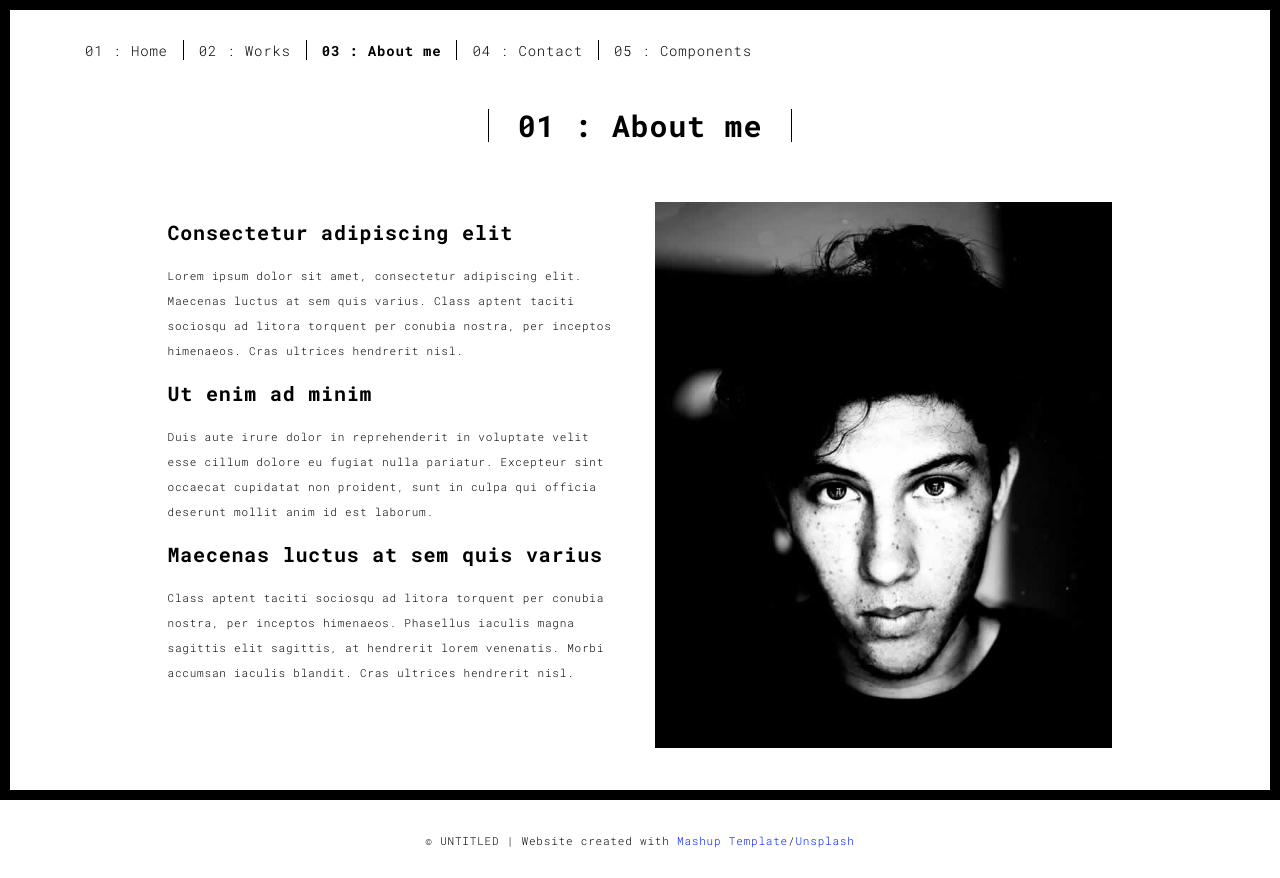
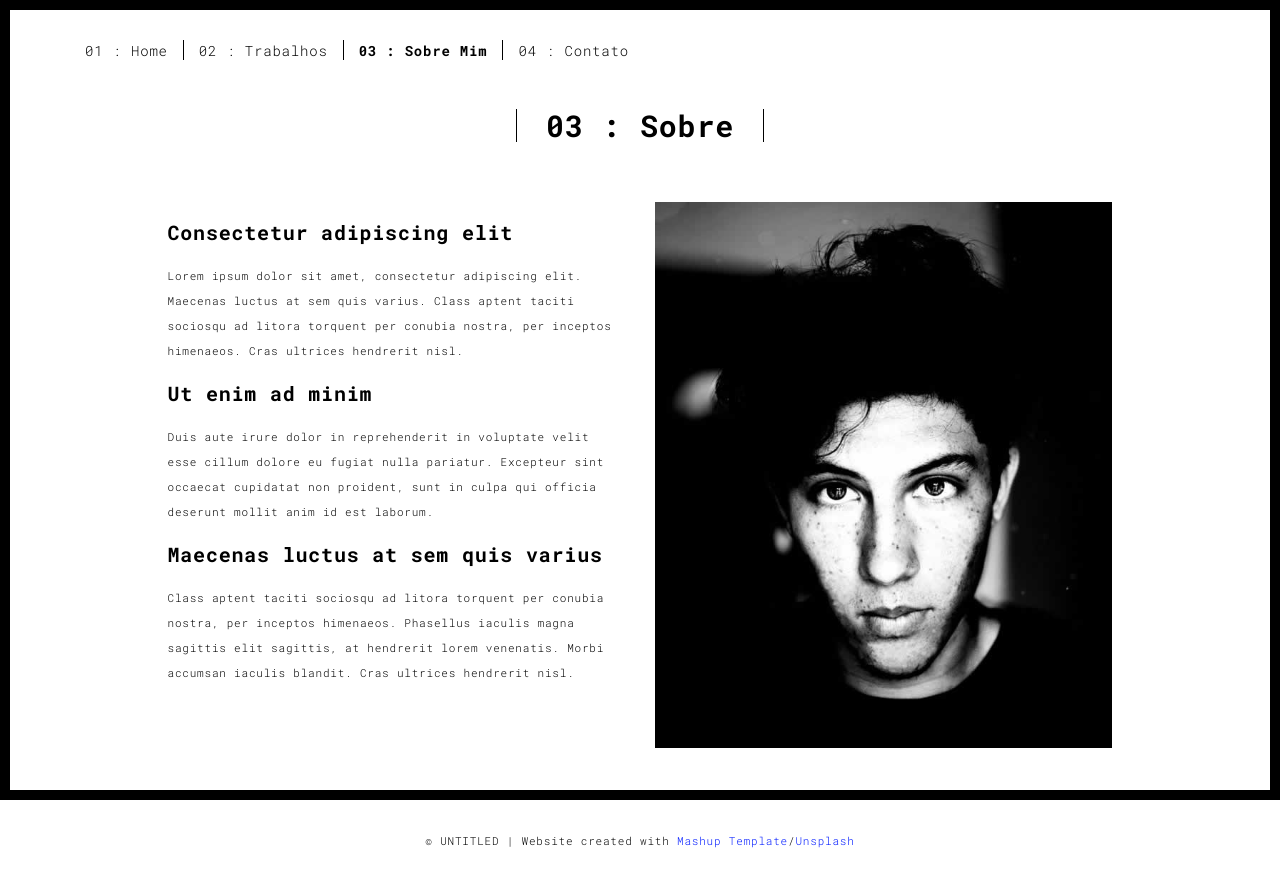
Before and after one commit to smcco94/smcco94.github.io, a plain HTML site: page about.html in a window 1280 px wide. Drawn offline with Linux system fonts and the light colour scheme.

Commit message:
Add files via upload

```diff
--- a/about.html
+++ b/about.html
@@ -15,7 +15,7 @@
   <link rel="apple-touch-icon" sizes="180x180" href="./assets/apple-icon-180x180.png">
   <link href="./assets/favicon.ico" rel="icon">
 
-  <title>Title page</title>
+  <title>Smcco94 - Sobre Mim</title>
 
 <link href="./main.3f6952e4.css" rel="stylesheet"></head>
 
@@ -38,10 +38,9 @@
       <div class="collapse navbar-collapse" id="navbar-collapse">
         <ul class="nav navbar-nav ">
           <li><a href="./index.html" title="">01 : Home</a></li>
-          <li><a href="./works.html" title="">02 : Works</a></li>
-          <li><a href="./about.html" title="">03 : About me</a></li>
-          <li><a href="./contact.html" title="">04 : Contact</a></li>
-          <li><a href="./components.html" title="">05 : Components</a></li>
+          <li><a href="./works.html" title="">02 : Trabalhos</a></li>
+          <li><a href="./about.html" title="">03 : Sobre Mim</a></li>
+          <li><a href="./contact.html" title="">04 : Contato</a></li>
         </ul>
 
 
@@ -55,7 +54,7 @@
       <div class="row">
         <div class="col-xs-12">
           <div class="section-container-spacer text-center">
-            <h1 class="h2">01 : About me</h1>
+            <h1 class="h2">03 : Sobre</h1>
           </div>
 
           <div class="row">
```
Also changed, not shown: contact.html (+5 -6 lines), work.html (+4 -5 lines), works.html (+5 -6 lines).
